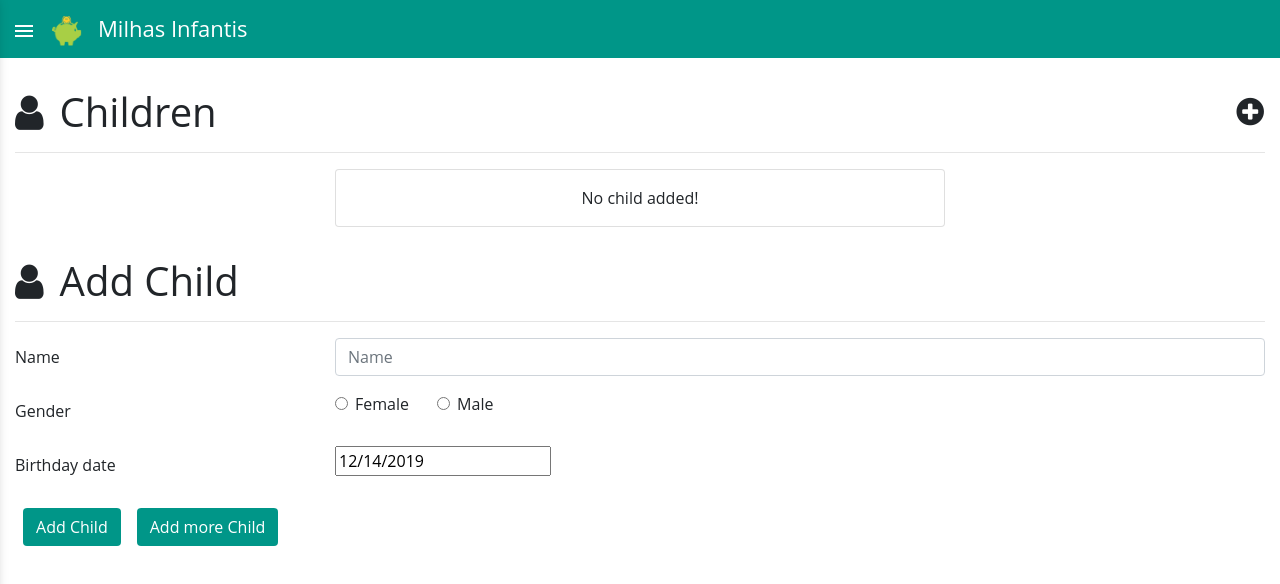
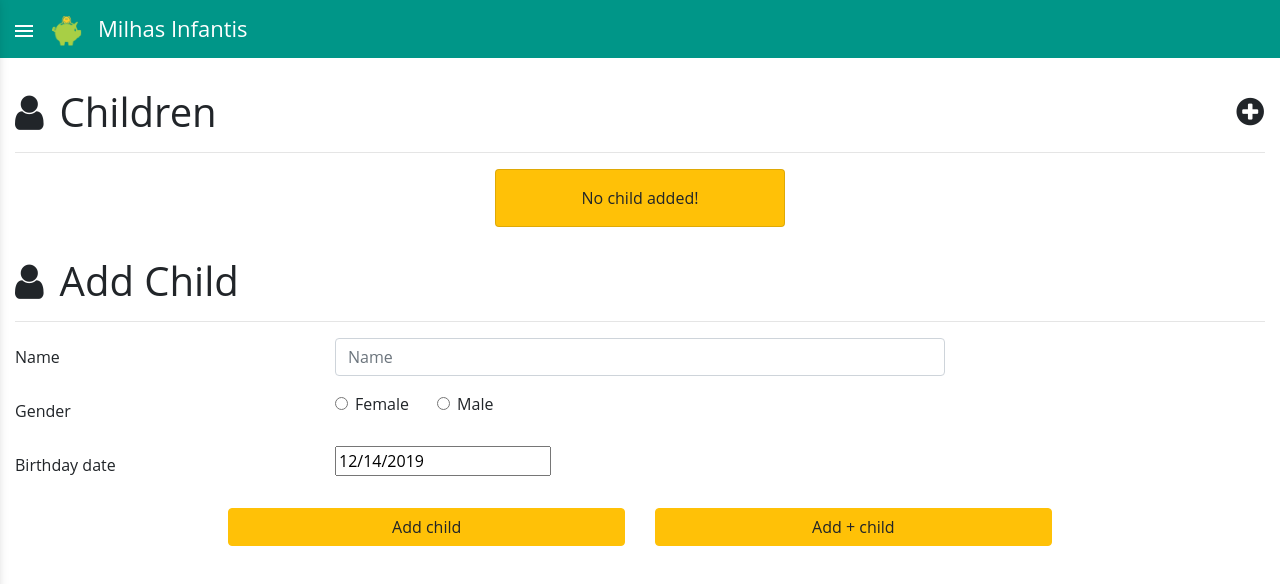
Before and after one commit to dsreliete/children-miles, a React (Create React App) app: page / in a window 1280 px wide. Both pictures are taken after a click on the icon 1250 px from the left and 112 px from the top of the page. Shown: the top 584 px of the page. Built offline with nearby package versions, Linux system fonts and the light colour scheme.

Commit message:
change styles

```diff
--- a/src/App.css
+++ b/src/App.css
@@ -37,7 +37,3 @@ body {
   margin-top: 48px;
   margin-bottom: 64px;
 }
-
-.btn {
-  background-color: #009688;
-}
--- a/src/components/ChildrenAddComponent.js
+++ b/src/components/ChildrenAddComponent.js
@@ -9,7 +9,7 @@ export default function ChildrenAddComponent(props) {
         <div className="container-wrapper">
             <div className="row">
                 <TitleComponent title={title}/>
-                    <div className="col-sm-12">
+                    <div className="col">
                         <ChildrenForm
                             showAddComponent={ props.showAddComponent }
                             hideAddComponent={ props.hideAddComponent }
--- a/src/components/ChildrenForm.js
+++ b/src/components/ChildrenForm.js
@@ -30,7 +30,7 @@ export default class ChildrenForm extends Component {
             <Form onSubmit={this.handleSubmit}>
                 <FormGroup row>
                     <Label htmlFor="name" md={3}>Name</Label>
-                    <Col md={9}>
+                    <Col md={6}>
                         <Input type="text" id="name" name="name"
                             placeholder="Name"
                             value={this.state.name}
@@ -69,14 +69,16 @@ export default class ChildrenForm extends Component {
                         />
                     </Col>
                 </FormGroup>
-                <FormGroup row>
-                    <Col md={{size: 6}} className="justify-content-center">
-                        <Button type="submit" color="#009688" className="text-white m-2">
-                            Add Child
+                <FormGroup row className="justify-content-center">
+                    <Col md={{size: 4}} className="text-center my-2">
+                        <Button type="submit" className="btn-warning btn-block mr-3">
+                            Add child
                         </Button>
+                    </Col>
 
-                        <Button type="reset" onClick={() => this.submitValuesAndHandleComponent(true)} color="#009688" className="text-white m-2">
-                            Add more Child
+                    <Col md={{size: 4}} className="text-center my-2">
+                        <Button type="reset" onClick={() => this.submitValuesAndHandleComponent(true)} className="btn-warning btn-block mr-3">
+                            Add + child
                         </Button>
                     </Col>
                 </FormGroup>
--- a/src/components/ChildrenListComponent.js
+++ b/src/components/ChildrenListComponent.js
@@ -17,12 +17,14 @@ export default class ChildrenList extends Component {
                     />
                 </div>
                 <div className="row justify-content-center">
-                    <div className="col-md-6">
-                        { this.props.childrenList.length === 0 ?
-                            <div className="card text-center pt-3">
+                    { this.props.childrenList.length === 0 ?
+                        <div className="col-sm-3">
+                            <div className="card bg-warning text-center pt-3">
                                 <p>No child added!</p>
                             </div>
-                            :
+                        </div>
+                        :
+                        <div className="col-sm-6">
                             <ul className="list-unstyled">
                                 { this.props.childrenList.map(child => {
                                     return (
@@ -32,8 +34,8 @@ export default class ChildrenList extends Component {
                                     )})
                                 }
                             </ul>
-                        }
-                    </div>
+                        </div>
+                    }
                 </div>
             </div>
         );
--- a/src/components/TitleComponent.js
+++ b/src/components/TitleComponent.js
@@ -4,7 +4,7 @@ export default class TitleComponent extends Component {
 
     render(){
         return (
-            <div className="col title-container">
+            <div className="col-sm-12 title-container">
                 <h1><i className="fa fa-user fa-1x mr-3"></i>{this.props.title}</h1>
                 <i className={this.props.icon} onClick={this.props.showAddComponent}></i>
                 <hr/>
```
